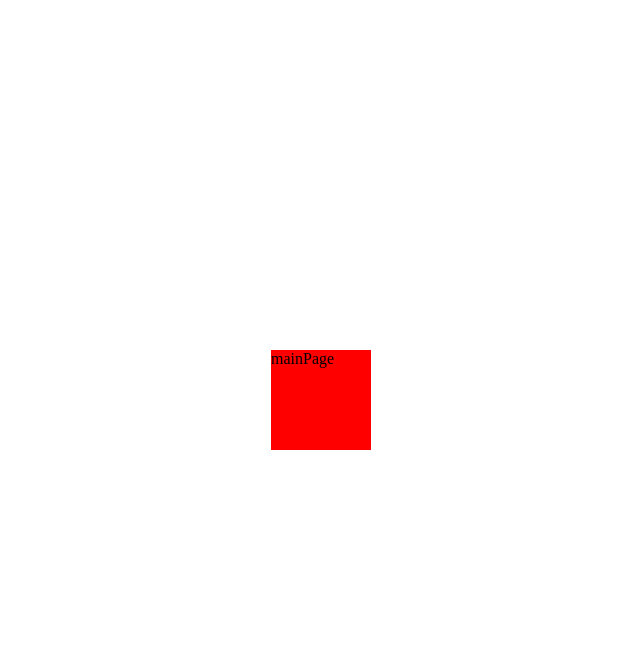
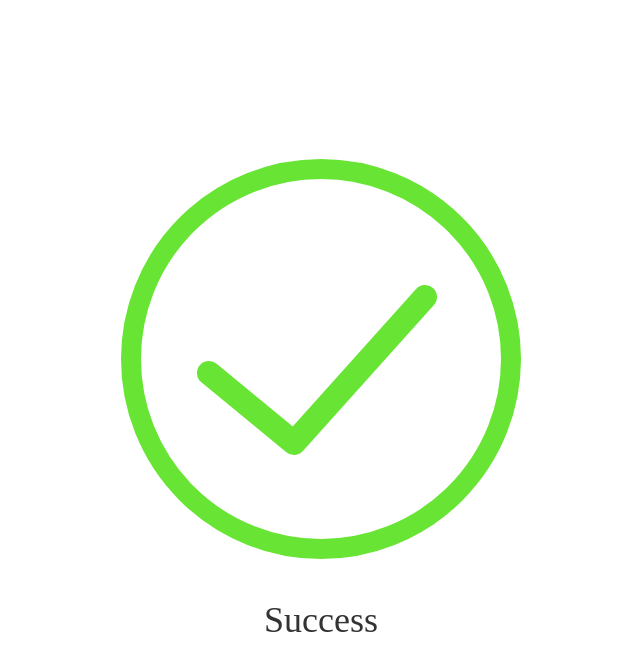
Before and after one commit to starunaway/CssInspiration, a React app: page /successTick in a window 1280 px wide. Before the commit this address led to /home. Shown: the whole page, without its empty margins (319-959 px from the left). Built offline with nearby package versions, Linux system fonts and the light colour scheme.

Commit message:
feat: 🎸 css 打勾

```diff
--- a/src/pages/spotLight/style.less
+++ b/src/pages/spotLight/style.less
@@ -24,8 +24,6 @@
       //   -webkit-background-clip: text;
     }
   }
-}
-
   @keyframes spotlight {
     0% {
       clip-path: ellipse(100px 100px at 0% 50%);
@@ -37,3 +35,4 @@
       clip-path: ellipse(100px 100px at 0% 50%);
     }
   }
+}
--- /dev/null
+++ b/src/pages/successTick/index.js
@@ -0,0 +1,30 @@
+import React from 'react';
+import './style.less';
+export default () => (
+  <div className='success-tick-wrapper'>
+    <svg width='400' height='400'>
+      <circle
+        className='circle'
+        transform={'rotate(-90 200 200)'}
+        fill='none'
+        stroke='#68e534'
+        strokeWidth='20'
+        strokeLinecap='round'
+        cx='200'
+        cy='200'
+        r='190'
+      ></circle>
+      <polyline
+        fill='none'
+        stroke='#68e534'
+        strokeWidth='24'
+        points='88,214 173,284 304,138'
+        strokeLinecap='round'
+        strokeLinejoin='round'
+        className='tick'
+      ></polyline>
+    </svg>
+
+    <h2>Success</h2>
+  </div>
+);
--- /dev/null
+++ b/src/pages/successTick/style.less
@@ -0,0 +1,56 @@
+.success-tick-wrapper {
+  display: flex;
+  justify-content: center;
+  align-items: center;
+  flex-direction: column;
+
+  h2 {
+    font-size: 36px;
+    margin-top: 40px;
+    color: #333;
+    opacity: 0;
+    animation: 0.6s successTickTitle ease-in-out;
+    animation-delay: 1.2s;
+    animation-fill-mode: forwards;
+  }
+
+  .circle {
+    stroke-dasharray: 1194;
+    stroke-dashoffset: 0;
+    animation: successTickCircle 1s ease-in-out;
+    animation-fill-mode: forwards;
+  }
+  .tick {
+    stroke-dasharray: 350;
+    stroke-dashoffset: 350;
+    animation: successTickTick 0.8s ease-in-out;
+    animation-fill-mode: forwards;
+    animation-delay: 0.95s;
+  }
+
+  @keyframes successTickCircle {
+    from {
+      stroke-dashoffset: 1194;
+    }
+    to {
+      stroke-dashoffset: 2388;
+    }
+  }
+  @keyframes successTickTick {
+    from {
+      stroke-dashoffset: 350;
+    }
+    to {
+      stroke-dashoffset: 0;
+    }
+  }
+
+  @keyframes successTickTitle {
+    from {
+      opacity: 0;
+    }
+    to {
+      opacity: 1;
+    }
+  }
+}
--- a/src/routes/routes.js
+++ b/src/routes/routes.js
@@ -5,6 +5,7 @@ import Input1 from '@pages/input1';
 import CountDown from '@pages/countDown';
 import Grid from '@pages/cssGrid';
 import SpotLight from '@pages/spotLight';
+import SuccessTick from '@pages/successTick';
 
 const ROUTES = [
   {
@@ -12,6 +13,12 @@ const ROUTES = [
     path: '/home',
     component: Home,
     keywords: [],
+  },
+  {
+    description: '打勾',
+    path: '/successTick',
+    component: SuccessTick,
+    keywords: ['打勾'],
   },
   {
     description: '聚光灯',
```
Lines whose indentation alone changed are shown as unchanged.
